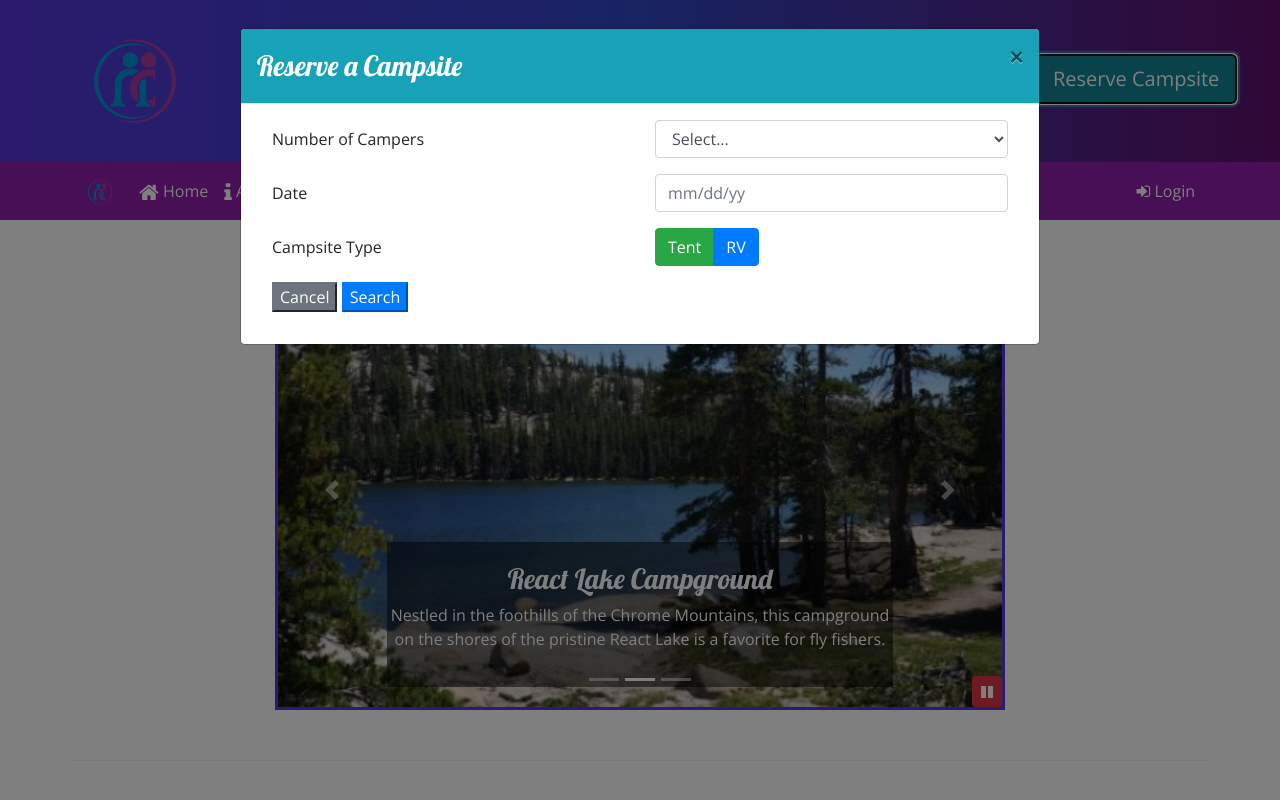
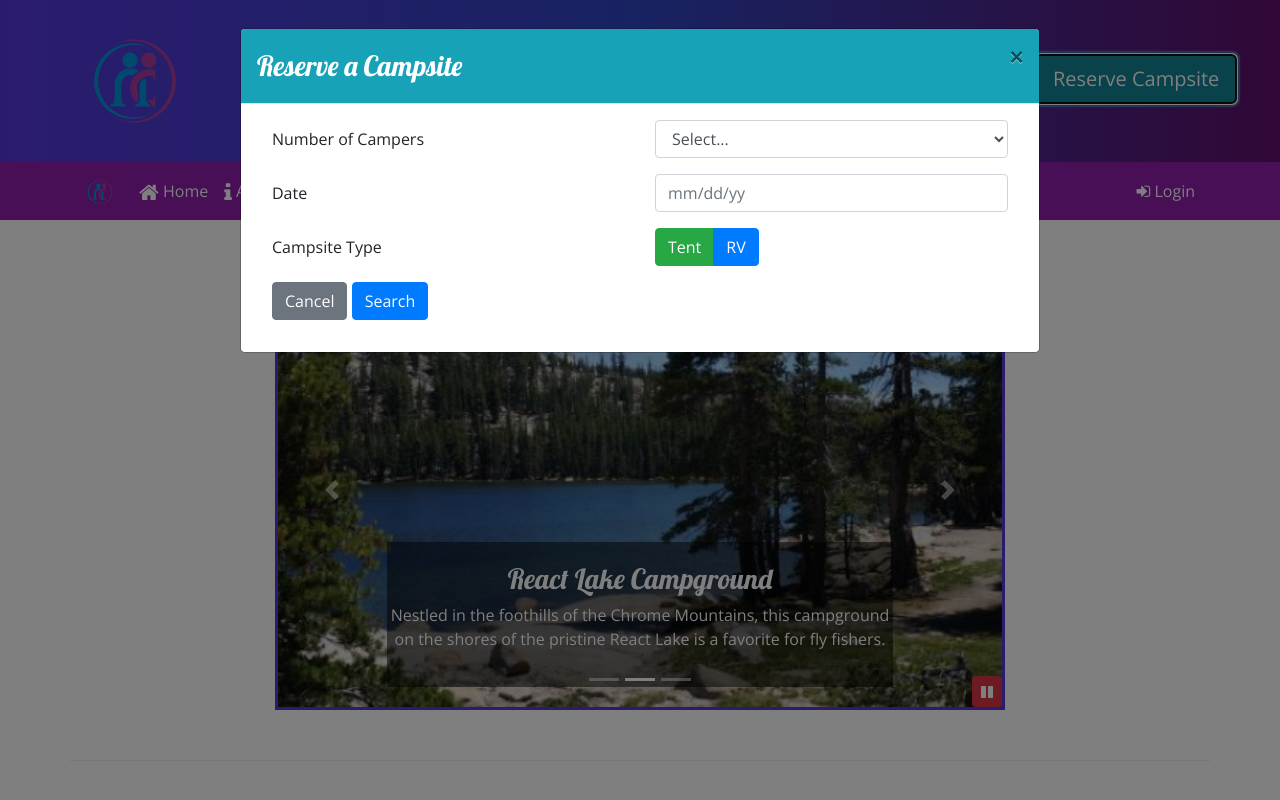
Before and after one commit to HelloNikoG/nucampsite, a website: page index.html in a window 1280 px wide. Both pictures are taken after a click on the button "Reserve Campsite". Shown: the top 800 px of the page. Drawn offline with nearby package versions, Linux system fonts and the light colour scheme; files that its build step writes are made by us from their sources; files whose address does not match are found by name.

Commit message:
sass fix

```diff
--- a/index.html
+++ b/index.html
@@ -88,8 +88,8 @@
                             </div>
                             <div class="form-group row">
                                 <div class="col">
-                                    <button data-dismiss="modal" class="btn-secondary">Cancel</button>
-                                    <button class="btn-primary" type="submit">Search</button>
+                                    <button data-dismiss="modal" class="btn btn-secondary">Cancel</button>
+                                    <button class="btn btn-primary" type="submit">Search</button>
                                 </div>
                             </div>
                         </form>
@@ -126,6 +126,7 @@
         </div>
     </nav>
 <!-- End of Nav Bar -->
+
 <!-- Start of Log-in Modal -->
 
     <div id ="loginModal" class="modal fade" role="dialog">
```
Also changed, not shown: dist/index.html.
